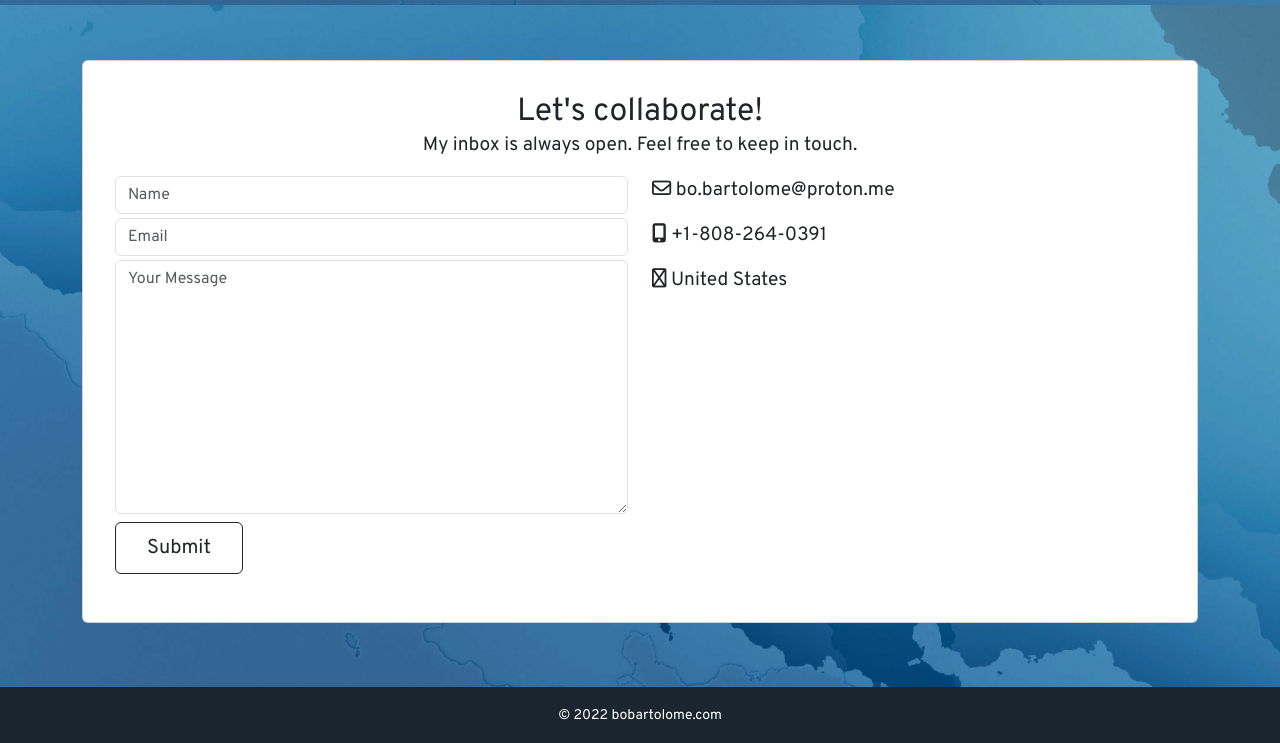
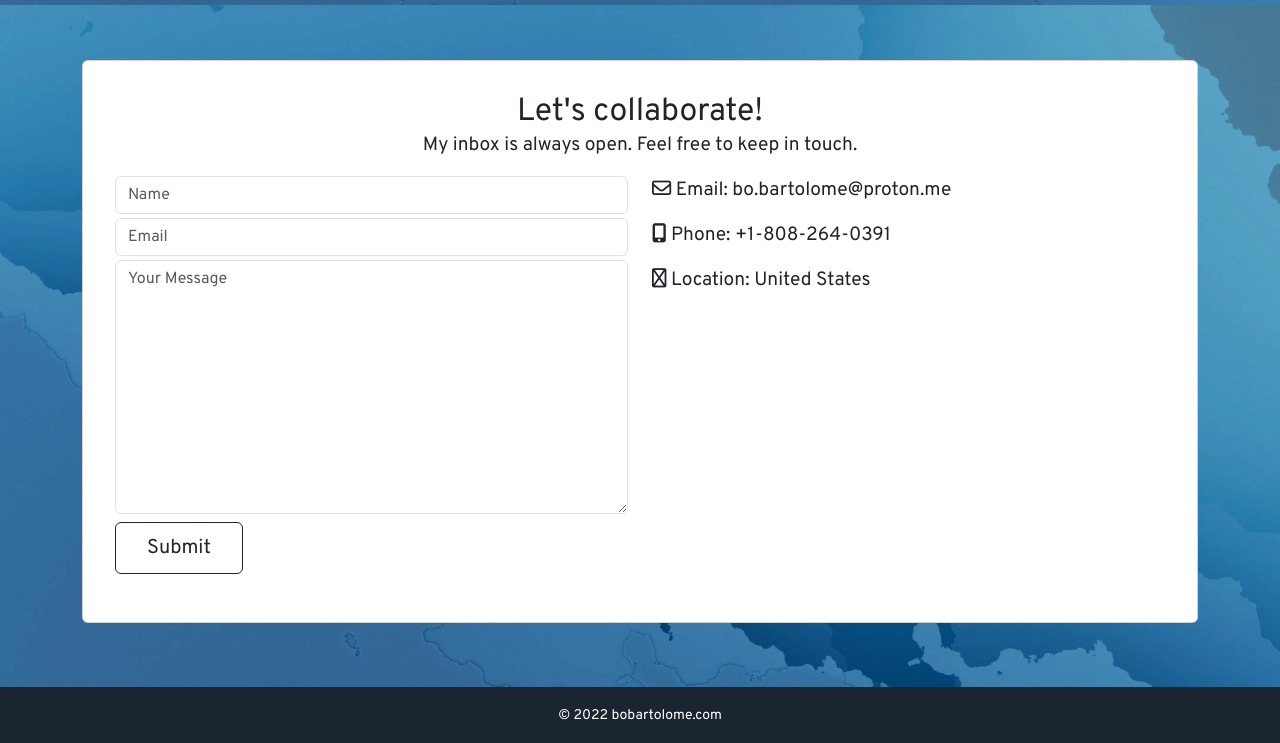
Before and after one commit to operator130/my-portfolio-v2, a plain HTML site: page index.html in a window 1280 px wide. Shown: the part 1595-2338 px from the top of the page. Drawn offline with nearby package versions, Linux system fonts and the light colour scheme.

Commit message:
fix icons

```diff
--- a/index.html
+++ b/index.html
@@ -14,6 +14,9 @@
         rel="stylesheet">
 
     <!-- Font Awesome icons-->
+    <link rel="stylesheet" href="https://use.fontawesome.com/releases/v5.15.4/css/all.css"
+        integrity="sha384-DyZ88mC6Up2uqS4h/KRgHuoeGwBcD4Ng9SiP4dIRy0EXTlnuz47vAwmeGwVChigm" crossorigin="anonymous" />
+
     <script src="https://kit.fontawesome.com/fb5495b20f.js" crossorigin="anonymous"></script>
 
     <!-- Bootstrap CSS CDN -->
@@ -605,10 +608,12 @@
                             <button type="submit" class="btn btn-outline-dark btn-social btn-resume mt-1">Submit</button>
                         </form>
                     </div>
-                    <div class="col align-items-center">
-                        <p><i class="fa-regular fa-envelope"></i> bo.bartolome@proton.me</p>
-                        <p><i class="fa-solid fa-mobile-screen-button"></i> +1-808-264-0391</p>
-                        <p><i class="fa-regular fa-globe"></i> United States</p>
+                    <div class="col">
+                        <div>
+                            <p><i class="fa-regular fa-envelope"></i> Email: bo.bartolome@proton.me</p>
+                            <p><i class="fa-solid fa-mobile-screen-button"></i> Phone: +1-808-264-0391</p>
+                            <p><i class="fa-regular fa-earth-americas"></i> Location: United States</p>
+                        </div>
                     </div>
                 </div>
             </div>
```
